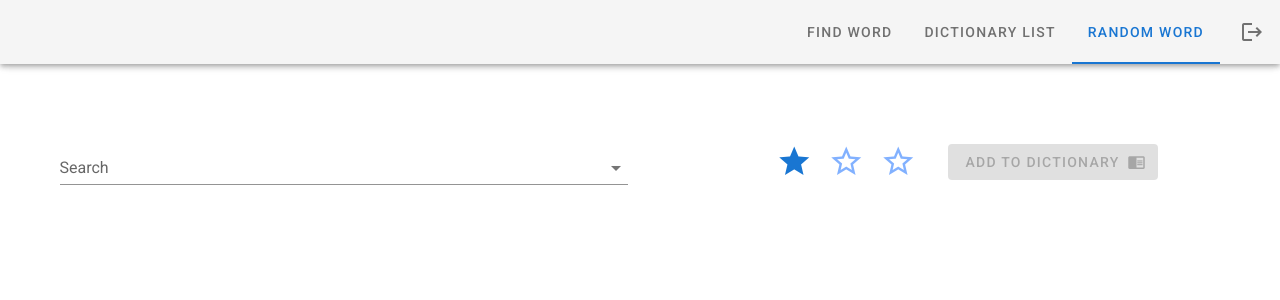
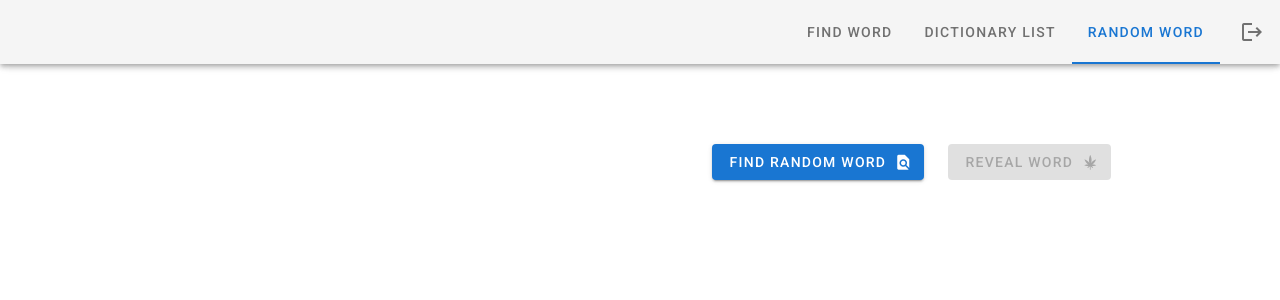
Before and after one commit to codeinsack/parole, a Vue app in the folder vue/: page /random-word in a window 1280 px wide. Shown: the top 300 px of the page. Built offline with nearby package versions, Linux system fonts and the light colour scheme.

Commit message:
implement random word ui

```diff
--- a/vue/src/pages/RandomWord/RandomWord.js
+++ b/vue/src/pages/RandomWord/RandomWord.js
@@ -1,66 +1,33 @@
-import { ref, watch } from '@vue/composition-api';
+import { ref } from '@vue/composition-api';
 import axios from 'axios';
-import { debounce } from 'lodash';
 
 const COMPLEXITY_COLORS = ['green', 'orange', 'red'];
 
 export function useRandomWord() {
-  const complexity = ref(1);
-  const search = ref('');
   const selectedWord = ref(null);
-  const matchedWords = ref([]);
-
-  watch(search, async (value) => {
-    if (value) {
-      debouncedFetchWords();
-    }
-  });
-
-  const fetchWords = async () => {
-    const { data } = await axios.get(
-      `/api/words?filter={"where":{"word":{"like":"${search.value}.*","options":"i"}}}`
-    );
-    matchedWords.value = data;
-  };
-
-  const debouncedFetchWords = debounce(fetchWords, 500);
+  const hideAnswer = ref(true);
 
   const playAudio = (selectedWord) => {
     const audio = selectedWord?.phonetics[0]?.audio;
     new Audio(audio)?.play();
   };
 
-  const onSelectedWordChange = async (newValue) => {
-    playAudio(newValue);
-    selectedWord.value = newValue;
+  const onRandomWordFind = async () => {
+    hideAnswer.value = true;
+    const { data } = await axios.get('/api/words/get-random-word');
+    selectedWord.value = data.data[0];
   };
 
-  const onSearchSubmit = async () => {
-    if (!search.value) return;
-    const { data } = await axios.get(
-      `https://api.dictionaryapi.dev/api/v2/entries/en_US/${search.value}`
-    );
-    if (data) {
-      playAudio(data[0]);
-      selectedWord.value = data[0];
-    }
-  };
-
-  const onAddToDictionary = async () => {
-    await axios.post('/api/words', {
-      ...selectedWord.value,
-      complexity: complexity.value,
-    });
+  const onWordReveal = () => {
+    hideAnswer.value = false;
+    playAudio(selectedWord.value);
   };
 
   return {
-    search,
-    complexity,
     selectedWord,
-    matchedWords,
-    onSelectedWordChange,
-    onSearchSubmit,
-    onAddToDictionary,
+    onRandomWordFind,
     COMPLEXITY_COLORS,
+    onWordReveal,
+    hideAnswer,
   };
 }
--- a/vue/src/pages/RandomWord/RandomWord.vue
+++ b/vue/src/pages/RandomWord/RandomWord.vue
@@ -1,34 +1,17 @@
 <template>
   <VContainer>
     <VRow class="mt-12 mb-1">
-      <VCol cols="6">
-        <VAutocomplete
-          :value="selectedWord"
-          :items="matchedWords"
-          :search-input.sync="search"
-          label="Search"
-          autocomplete="off"
-          item-value="id"
-          item-text="word"
-          clearable
-          hide-no-data
-          no-filter
-          return-object
-          @keydown.esc="onSearchSubmit"
-          @input="onSelectedWordChange"
-        >
-          <template #no-data>
-            <span class="d-none" />
-          </template>
-        </VAutocomplete>
-      </VCol>
+      <VCol cols="6"> </VCol>
       <VCol class="d-flex justify-end">
-        <VRating v-model="complexity" length="3" large />
+        <VBtn class="mt-2" color="primary" @click="onRandomWordFind">
+          Find random word
+          <VIcon right dark> mdi-file-find </VIcon>
+        </VBtn>
       </VCol>
       <VCol>
-        <VBtn class="mt-2" :disabled="!selectedWord" color="primary" @click="onAddToDictionary">
-          Add to dictionary
-          <VIcon right dark> mdi-book-open </VIcon>
+        <VBtn class="mt-2" color="primary" :disabled="!selectedWord" @click="onWordReveal">
+          Reveal word
+          <VIcon right dark> mdi-cannabis </VIcon>
         </VBtn>
       </VCol>
     </VRow>
@@ -39,7 +22,9 @@
       rounded
       value="100"
     />
-    <h1 v-if="selectedWord">{{ selectedWord.word }}</h1>
+    <h1 v-if="selectedWord" :style="`visibility: ${hideAnswer ? 'hidden' : 'visible'}`">
+      {{ selectedWord.word }}
+    </h1>
     <VList v-if="selectedWord">
       <template v-for="(meaning, meaningIndex) in selectedWord.meanings">
         <VListItem :key="meaningIndex">
@@ -50,7 +35,9 @@
             <template v-for="(definition, definitionIndex) in meaning.definitions">
               <div :key="definitionIndex" class="mb-4">
                 <VListItemTitle>{{ definition.definition }}</VListItemTitle>
-                <VListItemSubtitle>{{ definition.example || '...' }}</VListItemSubtitle>
+                <VListItemSubtitle :style="`visibility: ${hideAnswer ? 'hidden' : 'visible'}`">{{
+                  definition.example || '...'
+                }}</VListItemSubtitle>
                 <div>
                   <VChip
                     v-for="synonym in definition.synonyms"
@@ -77,25 +64,14 @@ import { useRandomWord } from './RandomWord';
 
 export default {
   setup() {
-    const {
+    const { selectedWord, onRandomWordFind, onWordReveal, COMPLEXITY_COLORS, hideAnswer } =
+      useRandomWord();
+    return {
+      selectedWord,
+      onRandomWordFind,
+      onWordReveal,
       COMPLEXITY_COLORS,
-      search,
-      complexity,
-      selectedWord,
-      matchedWords,
-      onSelectedWordChange,
-      onSearchSubmit,
-      onAddToDictionary,
-    } = useRandomWord();
-    return {
-      COMPLEXITY_COLORS,
-      search,
-      complexity,
-      selectedWord,
-      matchedWords,
-      onSelectedWordChange,
-      onSearchSubmit,
-      onAddToDictionary,
+      hideAnswer,
     };
   },
 };
```
